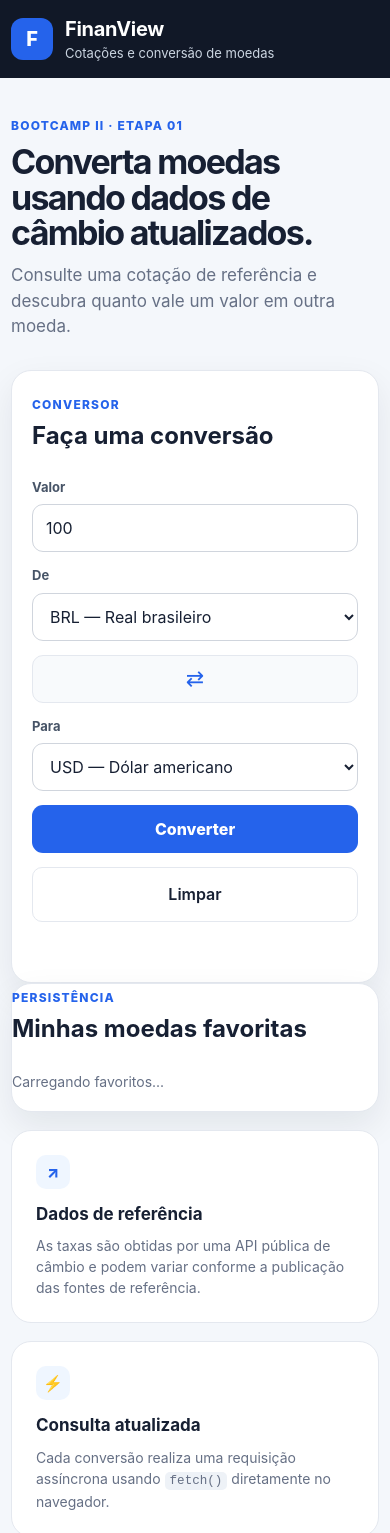
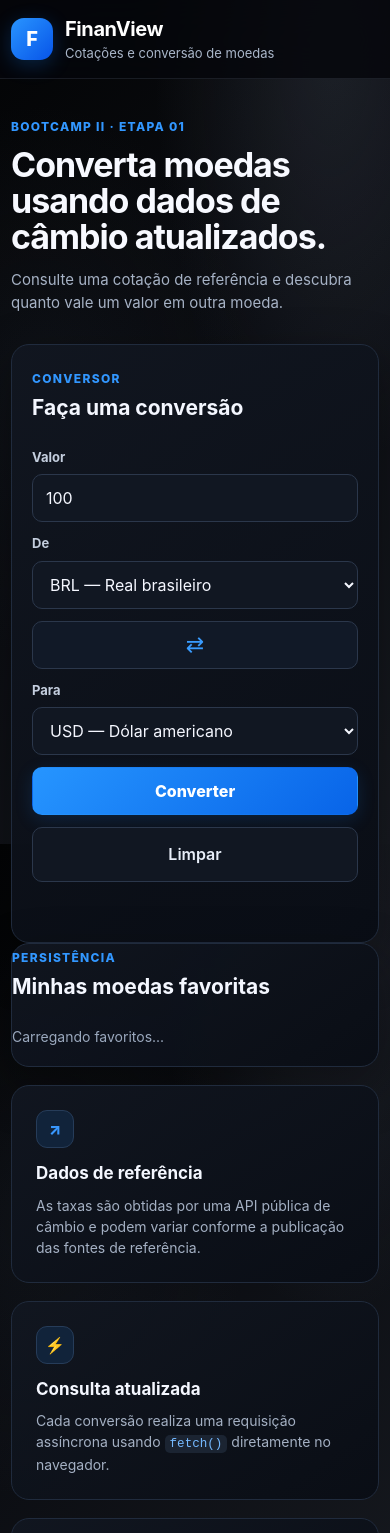
Before and after one commit to ArthurV377/finanview, a plain HTML site: page index.html in a window 390 px wide. Shown: the top 1533 px of the page. Drawn offline with Linux system fonts and the light colour scheme; a script that the page names is missing.

Commit message:
Altera visual do FinanView

```diff
--- a/style.css
+++ b/style.css
@@ -1,3 +1,5 @@
+
+
 * {
   box-sizing: border-box;
   margin: 0;
@@ -5,23 +7,33 @@
 }
 
 :root {
-  --bg: #f4f7fb;
-  --surface: #ffffff;
-  --text: #172033;
-  --muted: #667085;
-  --border: #e4e8ef;
-  --primary: #2563eb;
-  --primary-dark: #1d4ed8;
-  --success: #15803d;
-  --danger: #b42318;
-  --shadow: 0 14px 35px rgba(15, 23, 42, 0.08);
+  --bg: #050608;
+  --surface: #0d1119;
+  --text: #f4f7ff;
+  --muted: #9aa8bd;
+  --border: #202b3d;
+  --primary: #1685ff;
+  --primary-dark: #0866db;
+  --success: #16c784;
+  --danger: #ff646e;
+  --shadow: 0 18px 50px rgba(0, 0, 0, 0.35);
+}
+
+html {
+  color-scheme: dark;
+  scroll-behavior: smooth;
 }
 
 body {
   min-height: 100vh;
-  background: var(--bg);
+  background:
+    radial-gradient(ellipse at 85% 5%, rgba(100, 110, 130, 0.22), transparent 38%),
+    radial-gradient(ellipse at 10% 45%, rgba(55, 65, 80, 0.13), transparent 42%),
+    linear-gradient(135deg, #030405 0%, #0b0d12 48%, #171a20 100%);
+  background-attachment: fixed;
   color: var(--text);
-  font-family: Inter, ui-sans-serif, system-ui, -apple-system, BlinkMacSystemFont, "Segoe UI", sans-serif;
+  font-family: Inter, ui-sans-serif, system-ui, -apple-system,
+    BlinkMacSystemFont, "Segoe UI", sans-serif;
   line-height: 1.5;
 }
 
@@ -33,19 +45,29 @@ select {
 
 button {
   cursor: pointer;
+  transition: background 0.2s ease, border-color 0.2s ease,
+    transform 0.2s ease, box-shadow 0.2s ease;
 }
-button:focus-visible {
-  outline: 3px solid var(--primary);
+
+button:focus-visible,
+input:focus-visible,
+select:focus-visible {
+  outline: 2px solid var(--primary);
   outline-offset: 3px;
 }
+
 .container {
   width: min(1100px, calc(100% - 32px));
   margin: 0 auto;
 }
 
+/* Cabeçalho */
+
 .topbar {
-  background: #111827;
+  background: rgba(5, 7, 11, 0.82);
   color: #fff;
+  border-bottom: 1px solid rgba(148, 163, 184, 0.14);
+  backdrop-filter: blur(18px);
 }
 
 .topbar .container {
@@ -65,21 +87,25 @@ button:focus-visible {
   height: 42px;
   display: grid;
   place-items: center;
-  border-radius: 12px;
-  background: var(--primary);
+  border-radius: 13px;
+  background: linear-gradient(135deg, #2995ff, #0754e8);
+  color: #fff;
   font-weight: 800;
   font-size: 20px;
+  box-shadow: 0 5px 20px rgba(22, 133, 255, 0.24);
 }
 
 .brand h1 {
   font-size: 20px;
-  letter-spacing: -0.3px;
+  letter-spacing: -0.4px;
 }
 
 .brand p {
-  color: #cbd5e1;
+  color: #aab7ca;
   font-size: 13px;
 }
+
+/* Conteúdo principal */
 
 .main-content {
   padding: 54px 0 70px;
@@ -92,29 +118,37 @@ button:focus-visible {
 
 .eyebrow,
 .section-label {
-  color: var(--primary);
+  color: #3297ff;
   font-size: 12px;
   font-weight: 800;
-  letter-spacing: 1.2px;
+  letter-spacing: 1.3px;
+  text-transform: uppercase;
 }
 
 .hero h2 {
-  margin: 8px 0 12px;
+  margin: 10px 0 14px;
   font-size: clamp(32px, 5vw, 52px);
-  line-height: 1.05;
-  letter-spacing: -1.7px;
+  line-height: 1.06;
+  letter-spacing: -1.8px;
+  color: #f7f9ff;
 }
 
 .hero p {
   max-width: 650px;
-  color: var(--muted);
+  color: #a6b2c5;
   font-size: 17px;
 }
 
+/* Cartões */
+
 .card {
-  background: var(--surface);
+  background: linear-gradient(
+    145deg,
+    rgba(17, 22, 32, 0.96),
+    rgba(9, 13, 21, 0.96)
+  );
   border: 1px solid var(--border);
-  border-radius: 20px;
+  border-radius: 18px;
   box-shadow: var(--shadow);
 }
 
@@ -129,12 +163,15 @@ button:focus-visible {
 .card-header h3 {
   margin-top: 3px;
   font-size: 24px;
+  color: #f4f7ff;
 }
+
+/* Campos do conversor */
 
 .converter-form {
   display: grid;
   grid-template-columns: 1fr 1.35fr auto 1.35fr auto;
-  gap: 14px;
+  gap: 12px;
   align-items: end;
 }
 
@@ -142,10 +179,11 @@ button:focus-visible {
   display: flex;
   flex-direction: column;
   gap: 7px;
+  min-width: 0;
 }
 
 .field label {
-  color: #475467;
+  color: #c4cede;
   font-size: 13px;
   font-weight: 700;
 }
@@ -153,56 +191,79 @@ button:focus-visible {
 .field input,
 .field select {
   width: 100%;
+  min-width: 0;
   height: 48px;
-  border: 1px solid #d0d5dd;
-  border-radius: 11px;
-  background: #fff;
-  color: var(--text);
+  border: 1px solid #2b374b;
+  border-radius: 10px;
+  background: #111722;
+  color: #f5f7ff;
   padding: 0 13px;
   outline: none;
-  transition: border-color 0.2s, box-shadow 0.2s;
+  transition: border-color 0.2s, box-shadow 0.2s,
+    background 0.2s;
+}
+
+.field input:hover,
+.field select:hover {
+  border-color: #43516a;
 }
 
 .field input:focus,
 .field select:focus {
   border-color: var(--primary);
-  box-shadow: 0 0 0 3px rgba(37, 99, 235, 0.12);
+  background: #141c2a;
+  box-shadow: 0 0 0 3px rgba(22, 133, 255, 0.15);
 }
+
+.field select option {
+  background: #111722;
+  color: #f5f7ff;
+}
+
+/* Botão para inverter moedas */
 
 .swap-button {
   width: 48px;
   height: 48px;
-  border: 1px solid var(--border);
-  border-radius: 11px;
-  background: #f8fafc;
-  color: var(--primary);
+  border: 1px solid #2b374b;
+  border-radius: 10px;
+  background: #111927;
+  color: #399cff;
   font-size: 22px;
 }
 
 .swap-button:hover {
-  background: #eff6ff;
+  background: #152b46;
+  border-color: #1685ff;
+  transform: translateY(-2px);
 }
 
+/* Botão principal */
+
 .primary-button {
-  height: 48px;
+  min-height: 48px;
   padding: 0 20px;
-  border: 0;
-  border-radius: 11px;
-  background: var(--primary);
+  border: 1px solid transparent;
+  border-radius: 10px;
+  background: linear-gradient(135deg, #2695ff, #0864e8);
   color: #fff;
   font-weight: 800;
-  transition: background 0.2s, transform 0.2s;
+  box-shadow: 0 5px 18px rgba(22, 133, 255, 0.16);
 }
 
 .primary-button:hover {
-  background: var(--primary-dark);
-  transform: translateY(-1px);
+  background: linear-gradient(135deg, #50a9ff, #1676f4);
+  box-shadow: 0 7px 24px rgba(22, 133, 255, 0.28);
+  transform: translateY(-2px);
 }
 
 .primary-button:disabled {
   cursor: wait;
   opacity: 0.65;
+  transform: none;
 }
+
+/* Mensagens */
 
 .message {
   min-height: 24px;
@@ -215,35 +276,39 @@ button:focus-visible {
   color: var(--danger);
 }
 
+/* Resultado da conversão */
+
 .result {
   margin-top: 10px;
-  border: 1px solid #dbeafe;
-  border-radius: 16px;
-  background: #f8fbff;
+  border: 1px solid #263953;
+  border-radius: 15px;
+  background: linear-gradient(145deg, #111a28, #0b111b);
   overflow: hidden;
 }
 
 .hidden {
-  display: none;
+  display: none !important;
 }
 
 .result-main {
   padding: 24px;
-  border-bottom: 1px solid #dbeafe;
+  border-bottom: 1px solid #243248;
 }
 
 .result-main span {
   display: block;
   margin-bottom: 5px;
-  color: var(--muted);
+  color: #a8b8d0;
   font-size: 13px;
   font-weight: 700;
 }
 
 .result-main strong {
-  color: var(--primary-dark);
+  color: #3998ff;
   font-size: clamp(30px, 5vw, 42px);
   letter-spacing: -1px;
+  overflow-wrap: anywhere;
+  text-shadow: 0 0 28px rgba(22, 133, 255, 0.14);
 }
 
 .result-details {
@@ -253,7 +318,9 @@ button:focus-visible {
 
 .detail {
   padding: 17px 20px;
-  border-right: 1px solid #dbeafe;
+  border-right: 1px solid #243248;
+  min-width: 0;
+  overflow-wrap: anywhere;
 }
 
 .detail:last-child {
@@ -263,13 +330,35 @@ button:focus-visible {
 .detail span {
   display: block;
   margin-bottom: 4px;
-  color: var(--muted);
+  color: #96a6bf;
   font-size: 12px;
 }
 
 .detail strong {
+  color: #f0f4fc;
   font-size: 14px;
 }
+
+/* Botões secundários */
+
+.secondary-button {
+  width: 100%;
+  padding: 0.9rem 1rem;
+  border: 1px solid #2b374b;
+  border-radius: 10px;
+  background: #111722;
+  color: #e8eef9;
+  font: inherit;
+  font-weight: 600;
+  cursor: pointer;
+}
+
+.secondary-button:hover {
+  background: #192438;
+  border-color: #1685ff;
+}
+
+/* Cartões informativos */
 
 .info-grid {
   display: grid;
@@ -281,40 +370,98 @@ button:focus-visible {
 .info-card {
   padding: 24px;
   box-shadow: none;
+  transition: border-color 0.2s, transform 0.2s,
+    background 0.2s;
+}
+
+.info-card:hover {
+  border-color: #344967;
+  transform: translateY(-3px);
+  background: linear-gradient(145deg, #151b27, #0d121b);
 }
 
 .info-icon {
   display: inline-grid;
   place-items: center;
-  width: 34px;
-  height: 34px;
+  width: 38px;
+  height: 38px;
   margin-bottom: 13px;
-  border-radius: 10px;
-  background: #eff6ff;
-  color: var(--primary);
+  border: 1px solid #263c59;
+  border-radius: 11px;
+  background: #11233a;
+  color: #3998ff;
   font-weight: 800;
 }
 
 .info-card h3 {
   margin-bottom: 8px;
   font-size: 17px;
+  color: #f4f7ff;
 }
 
 .info-card p {
-  color: var(--muted);
+  color: #a4b0c3;
   font-size: 14px;
 }
 
 code {
   padding: 2px 5px;
   border-radius: 5px;
-  background: #eef2f7;
+  background: #1b2432;
+  color: #75b9ff;
   font-size: 0.9em;
 }
 
+/* Favoritos */
+
+#lista-favoritos {
+  display: grid;
+  gap: 12px;
+  margin-top: 16px;
+  list-style: none;
+}
+
+#lista-favoritos li {
+  display: flex;
+  align-items: center;
+  justify-content: space-between;
+  gap: 16px;
+  padding: 14px 16px;
+  border: 1px solid #29364a;
+  border-radius: 12px;
+  background: #101621;
+  color: #f1f5fc;
+  transition: border-color 0.2s, background 0.2s;
+}
+
+#lista-favoritos li:hover {
+  border-color: #3b506c;
+  background: #141d2b;
+}
+
+#lista-favoritos li span {
+  font-weight: 600;
+  overflow-wrap: anywhere;
+}
+
+#lista-favoritos li .secondary-button {
+  width: auto;
+  padding: 8px 14px;
+  color: #ff7b83;
+  border-color: #57303a;
+  background: #25151b;
+}
+
+#lista-favoritos li .secondary-button:hover {
+  background: #3a1b24;
+  border-color: #a53c4a;
+}
+
+/* Rodapé */
+
 footer {
-  border-top: 1px solid var(--border);
-  background: #fff;
+  border-top: 1px solid #222a38;
+  background: rgba(5, 7, 11, 0.7);
 }
 
 .footer-content {
@@ -323,19 +470,22 @@ footer {
   justify-content: space-between;
   align-items: center;
   gap: 20px;
-  color: var(--muted);
+  color: #98a6bb;
   font-size: 13px;
 }
 
 .footer-content a {
-  color: var(--primary);
+  color: #3998ff;
   font-weight: 700;
   text-decoration: none;
 }
 
 .footer-content a:hover {
+  color: #80beff;
   text-decoration: underline;
 }
+
+/* Tablets */
 
 @media (max-width: 900px) {
   .converter-form {
@@ -359,7 +509,7 @@ footer {
   }
 
   .detail:nth-child(-n + 2) {
-    border-bottom: 1px solid #dbeafe;
+    border-bottom: 1px solid #243248;
   }
 
   .info-grid {
@@ -367,9 +517,11 @@ footer {
   }
 }
 
+/* Celulares */
+
 @media (max-width: 600px) {
   .container {
-    width: min(100% - 22px, 1100px);
+    width: calc(100% - 22px);
   }
 
   .main-content {
@@ -378,10 +530,19 @@ footer {
 
   .hero h2 {
     font-size: 34px;
+    letter-spacing: -1px;
+  }
+
+  .hero p {
+    font-size: 15px;
   }
 
   .converter-card {
     padding: 20px;
+  }
+
+  .card-header h3 {
+    font-size: 21px;
   }
 
   .converter-form {
@@ -394,15 +555,21 @@ footer {
 
   .primary-button {
     grid-column: auto;
+    width: 100%;
+  }
+
+  .result-main {
+    padding: 20px;
   }
 
   .result-details {
     grid-template-columns: 1fr;
   }
 
-  .detail {
+  .detail,
+  .detail:nth-child(2) {
     border-right: 0;
-    border-bottom: 1px solid #dbeafe;
+    border-bottom: 1px solid #243248;
   }
 
   .detail:last-child {
@@ -415,56 +582,6 @@ footer {
     align-items: flex-start;
   }
 }
-.secondary-button {
-  width: 100%;
-  padding: 0.9rem 1rem;
-  border: 1px solid var(--border);
-  border-radius: 10px;
-  background: transparent;
-  color: var(--text);
-  font: inherit;
-  font-weight: 600;
-  cursor: pointer;
-  transition: 0.2s ease;
-}
-
-.secondary-button:hover {
-  background: var(--surface);
-}
-
-/* Etapa 02 — melhoria visual dos favoritos */
-#lista-favoritos {
-  display: grid;
-  gap: 12px;
-  margin-top: 16px;
-  list-style: none;
-}
-
-#lista-favoritos li {
-  display: flex;
-  align-items: center;
-  justify-content: space-between;
-  gap: 16px;
-  padding: 14px 16px;
-  border: 1px solid var(--border);
-  border-radius: 12px;
-  background: #f8fbff;
-}
-
-#lista-favoritos li span {
-  font-weight: 600;
-}
-
-#lista-favoritos li .secondary-button {
-  width: auto;
-  padding: 8px 14px;
-  color: var(--danger);
-  border-color: #f0c7c4;
-}
-
-#lista-favoritos li .secondary-button:hover {
-  background: #fef2f2;
-}
 
 @media (max-width: 480px) {
   #lista-favoritos li {
```
